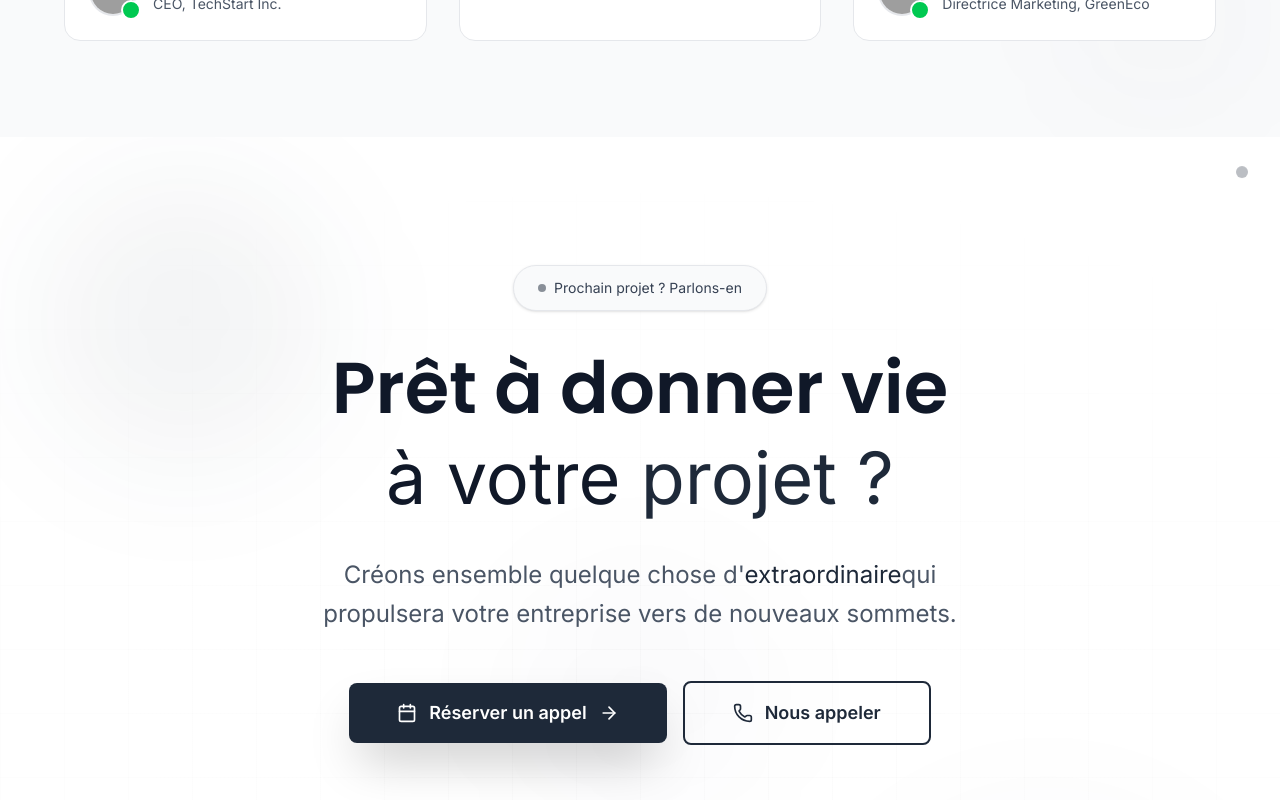
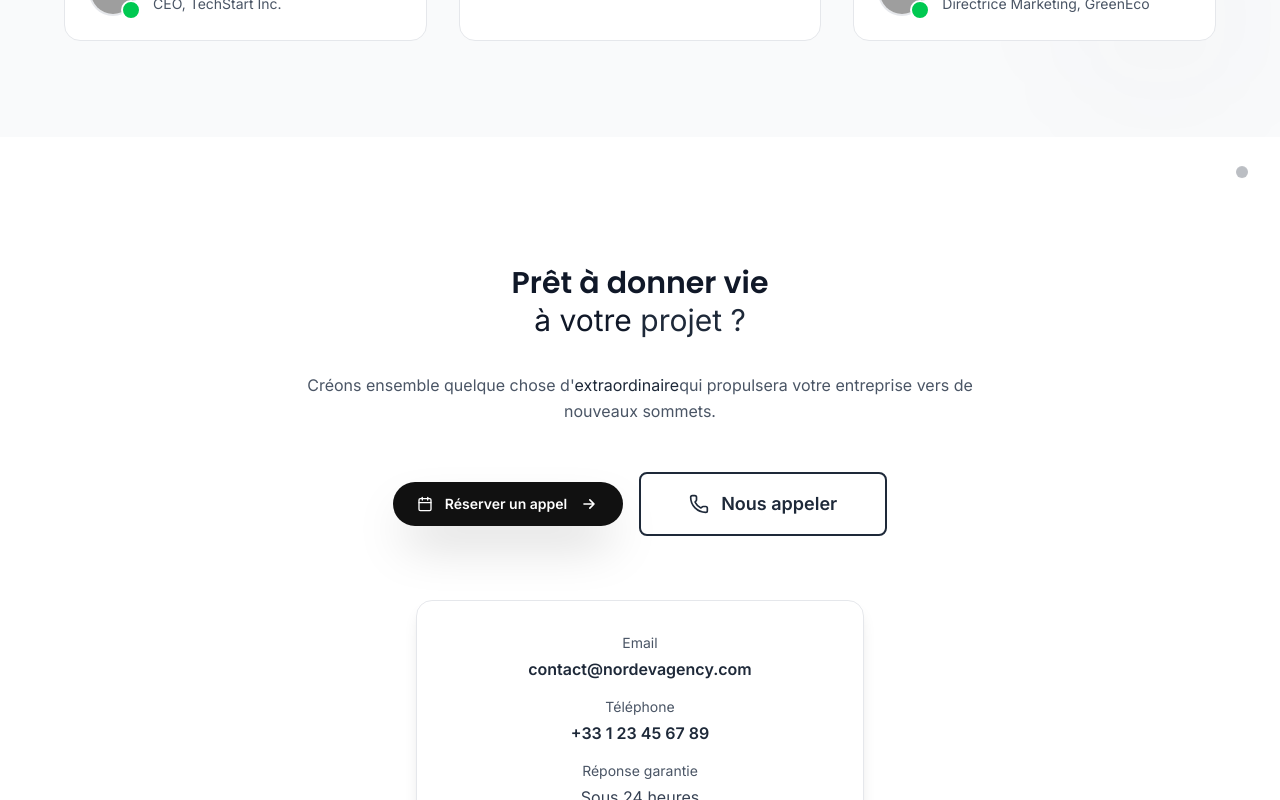
Before and after one commit to freddymk313/nordevagency, a Next.js app: page / in a window 1280 px wide. Shown: the part 5820-6620 px from the top of the page. Built offline with nearby package versions, Linux system fonts and the light colour scheme; grey boxes are pictures that could not be loaded.

Commit message:
btn color

```diff
--- a/components/FinalCTA.tsx
+++ b/components/FinalCTA.tsx
@@ -4,27 +4,27 @@ const FinalCTA = () => {
   return (
     <section id="contact" className="py-32 bg-white relative overflow-hidden">
       {/* Background elements sophistiqués */}
-      <div className="absolute top-0 left-0 w-full h-full">
+      {/* <div className="absolute top-0 left-0 w-full h-full">
         <div className="absolute top-10 left-10 w-72 h-72 bg-gray-800/5 rounded-full blur-3xl" />
         <div className="absolute bottom-10 right-10 w-96 h-96 bg-gray-800/3 rounded-full blur-3xl" />
         <div className="absolute top-1/2 left-1/2 transform -translate-x-1/2 -translate-y-1/2 w-64 h-64 bg-gray-800/2 rounded-full blur-3xl" />
-      </div>
+      </div> */}
 
       {/* Grid pattern subtil */}
-      <div className="absolute inset-0 bg-[linear-gradient(rgba(42,42,42,0.02)_1px,transparent_1px),linear-gradient(90deg,rgba(42,42,42,0.02)_1px,transparent_1px)] bg-[size:64px_64px] [mask-image:radial-gradient(ellipse_80%_50%_at_50%_50%,black,transparent)]" />
+      {/* <div className="absolute inset-0 bg-[linear-gradient(rgba(42,42,42,0.02)_1px,transparent_1px),linear-gradient(90deg,rgba(42,42,42,0.02)_1px,transparent_1px)] bg-[size:64px_64px] [mask-image:radial-gradient(ellipse_80%_50%_at_50%_50%,black,transparent)]" /> */}
 
       <div className="container mx-auto px-6 relative z-10">
         <div className="max-w-4xl mx-auto text-center">
           {/* Badge d'action */}
-          <div className="inline-flex items-center gap-2 bg-gray-50 border border-gray-200 rounded-full px-6 py-3 mb-8 shadow-sm">
+          {/* <div className="inline-flex items-center gap-2 bg-gray-50 border border-gray-200 rounded-full px-6 py-3 mb-8 shadow-sm">
             <div className="w-2 h-2 bg-gray-800 rounded-full animate-pulse" />
             <span className="text-sm font-semibold text-gray-700">
               Prochain projet ? Parlons-en
             </span>
-          </div>
+          </div> */}
 
           {/* Titre principal */}
-          <h2 className="text-4xl md:text-6xl lg:text-7xl font-bold text-gray-900 mb-8 leading-tight">
+          <h2 className="text-2xl md:text-3xl font-bold text-gray-900 mb-8 leading-tight">
             Prêt à donner vie
             <span className="block">
               à votre <span className="text-gray-800">projet ?</span>
@@ -32,17 +32,25 @@ const FinalCTA = () => {
           </h2>
 
           {/* Description */}
-          <p className="text-xl md:text-2xl text-gray-600 mb-12 max-w-2xl mx-auto leading-relaxed">
+          <p className="text-base text-gray-600 mb-12 max-w-2xl mx-auto leading-relaxed">
             Créons ensemble quelque chose d'<span className="text-gray-800 font-semibold">extraordinaire</span>
             qui propulsera votre entreprise vers de nouveaux sommets.
           </p>
 
           {/* Boutons d'action principaux */}
           <div className="flex flex-col sm:flex-row gap-4 justify-center items-center mb-16">
-            <button className="group bg-gray-800 text-white px-12 py-4 rounded-lg hover:bg-gray-900 transition-all duration-300 font-semibold text-lg shadow-2xl hover:shadow-3xl transform hover:-translate-y-1 flex items-center gap-3">
-              <Calendar className="w-5 h-5" />
+            <button className="group bg-[#111111] text-white px-6 py-3 rounded-full hover:bg-gray-900 transition-all duration-300 font-semibold text-sm shadow-2xl hover:shadow-3xl transform hover:-translate-y-1 flex items-center gap-3">
+              <Calendar className="w-4 h-4" />
               Réserver un appel
-              <ArrowRight className="w-5 h-5 group-hover:translate-x-1 transition-transform" />
+              {/* <ArrowRight className="w-5 h-5 group-hover:translate-x-1 transition-transform" /> */}
+              <svg
+                className="w-5 h-5 group-hover:translate-x-1 transition-transform"
+                fill="none"
+                stroke="currentColor"
+                viewBox="0 0 24 24"
+              >
+                <path strokeLinecap="round" strokeLinejoin="round" strokeWidth={2} d="M13 7l5 5m0 0l-5 5m5-5H6" />
+              </svg>
             </button>
 
             <button className="group border-2 border-gray-800 text-gray-800 px-12 py-4 rounded-lg hover:bg-gray-800 hover:text-white transition-all duration-300 font-semibold text-lg hover:shadow-xl transform hover:-translate-y-1 flex items-center gap-3">
```
